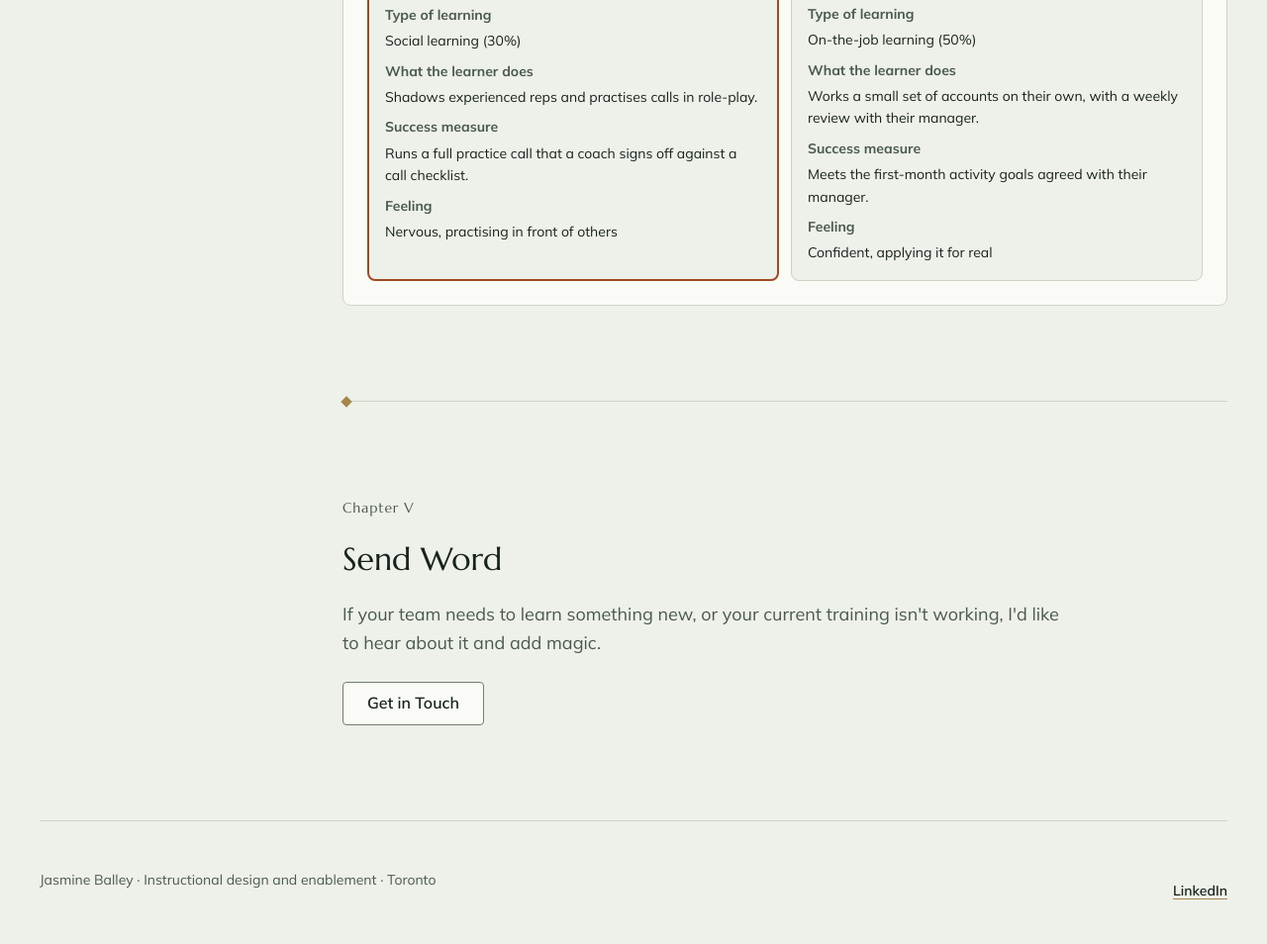
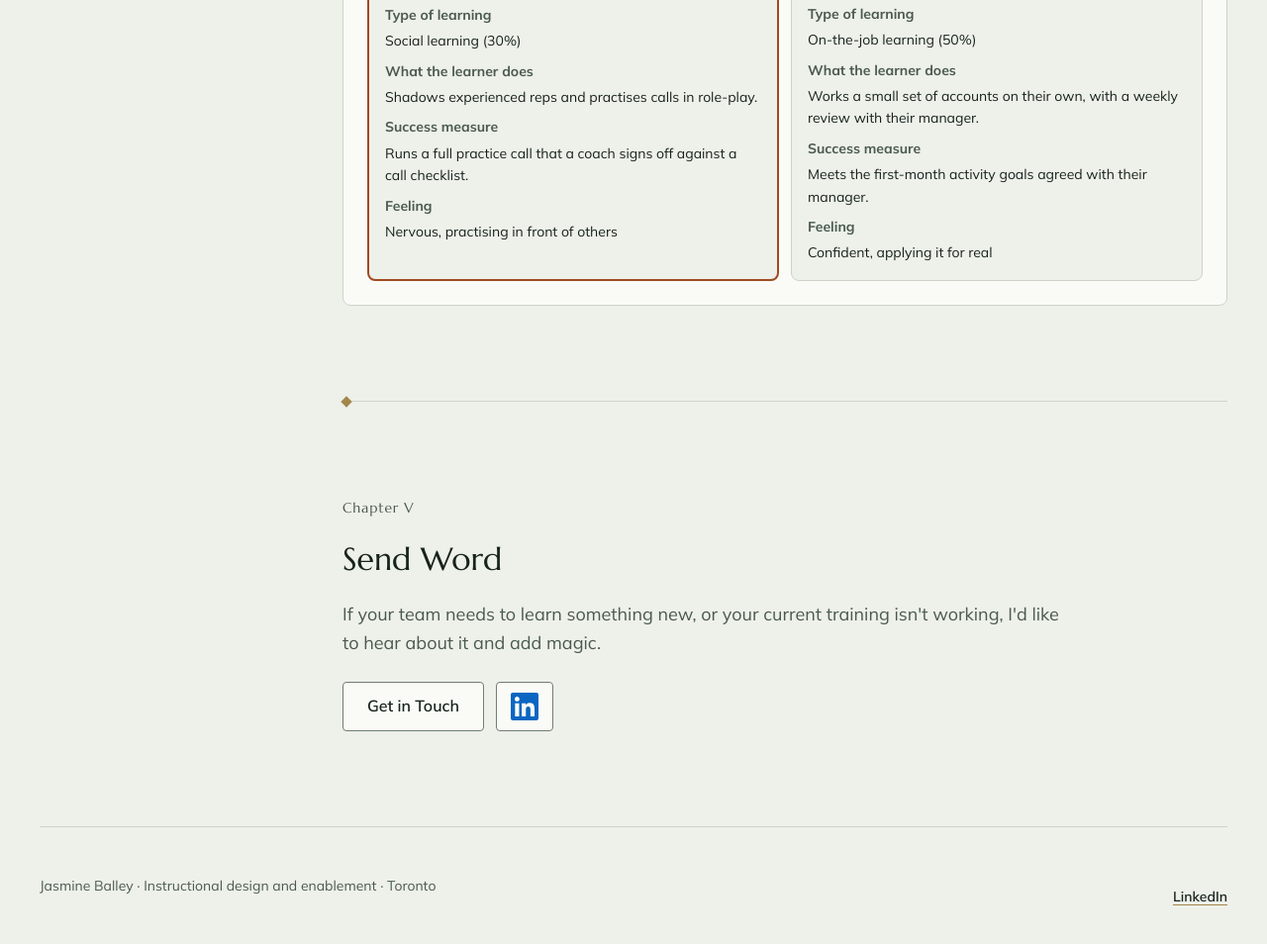
Before and after one commit to jballey/jballeywebsite, a plain HTML site: page index.html in a window 1280 px wide. Shown: the part 4298-5252 px from the top of the page at 99% size. Drawn offline with Linux system fonts and the light colour scheme.

Commit message:
Add LinkedIn button beside Get in Touch on Home
Icon from Font Awesome Free 6.5.2 (CC BY 4.0), attribution kept in the SVG.

Co-Authored-By: Claude Opus 5.5 <noreply@anthropic.com>
Claude-Session: https://claude.ai/code/session_015btTdVCxD79tE2pTEoe7jj

```diff
--- a/index.html
+++ b/index.html
@@ -229,7 +229,9 @@
           <p class="eyebrow">Chapter V</p>
           <h2 class="chapter-title" id="c-5-h">Send Word</h2>
           <p class="lead">If your team needs to learn something new, or your current training isn't working, I'd like to hear about it and add magic.</p>
-          <div class="btn-row"><a class="btn btn-secondary" href="mailto:jasmineballey@live.com?subject=Training%20Project%20Enquiry" aria-label="Get in touch by email">Get in Touch</a></div>
+          <div class="btn-row"><a class="btn btn-secondary" href="mailto:jasmineballey@live.com?subject=Training%20Project%20Enquiry" aria-label="Get in touch by email">Get in Touch</a>
+            <a class="btn btn-secondary btn-icon" href="https://www.linkedin.com/in/jasmine-balley/" target="_blank" rel="noopener" aria-label="Jasmine Balley on LinkedIn (opens in a new tab)"><span class="icon-linkedin" aria-hidden="true"></span></a>
+          </div>
         </section>
       </main>
     </div>
--- a/site.css
+++ b/site.css
@@ -46,6 +46,8 @@ p, li, dd { max-width: var(--measure); }
 .btn-ghost:active { background: var(--color-surface-sunken); }
 .btn:disabled, .btn[aria-disabled="true"] { background: var(--color-disabled-bg); color: var(--color-disabled-text); border-color: transparent; cursor: not-allowed; }
 .btn-row { display: flex; flex-wrap: wrap; gap: var(--space-3); }
+.btn-icon { min-width: var(--hit-min); padding-inline: var(--space-3); }
+.icon-linkedin { display: block; width: var(--space-6); height: var(--space-6); background-color: var(--color-linkedin); -webkit-mask: url(linkedin.svg) center / contain no-repeat; mask: url(linkedin.svg) center / contain no-repeat; }
 .btn-sm { min-height: var(--hit-min); padding-inline: var(--space-3); font-size: var(--text-2); }
 
 /* ---------- Component: Link ---------- */
--- a/tokens.css
+++ b/tokens.css
@@ -56,6 +56,7 @@
   --color-house-mentorship: #4d6a26;
   --color-house-evidence: #f0c330;
   --color-house-evidence-ink: #16231b;
+  --color-linkedin: #0a66c2; /* LinkedIn brand blue, icon only */
   --color-house-ink: #fafbf7;
 
   /* Spacing (4px base) */
```
Also changed, not shown: linkedin.svg (added).
